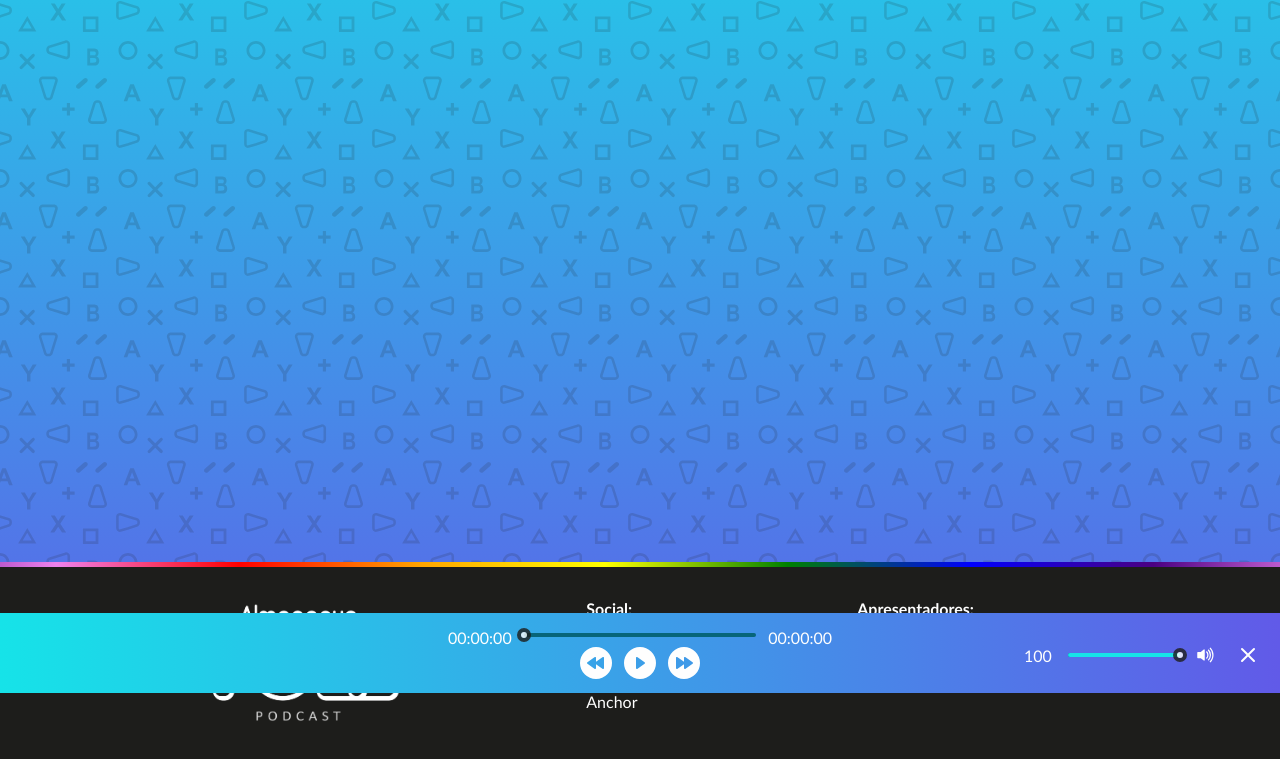
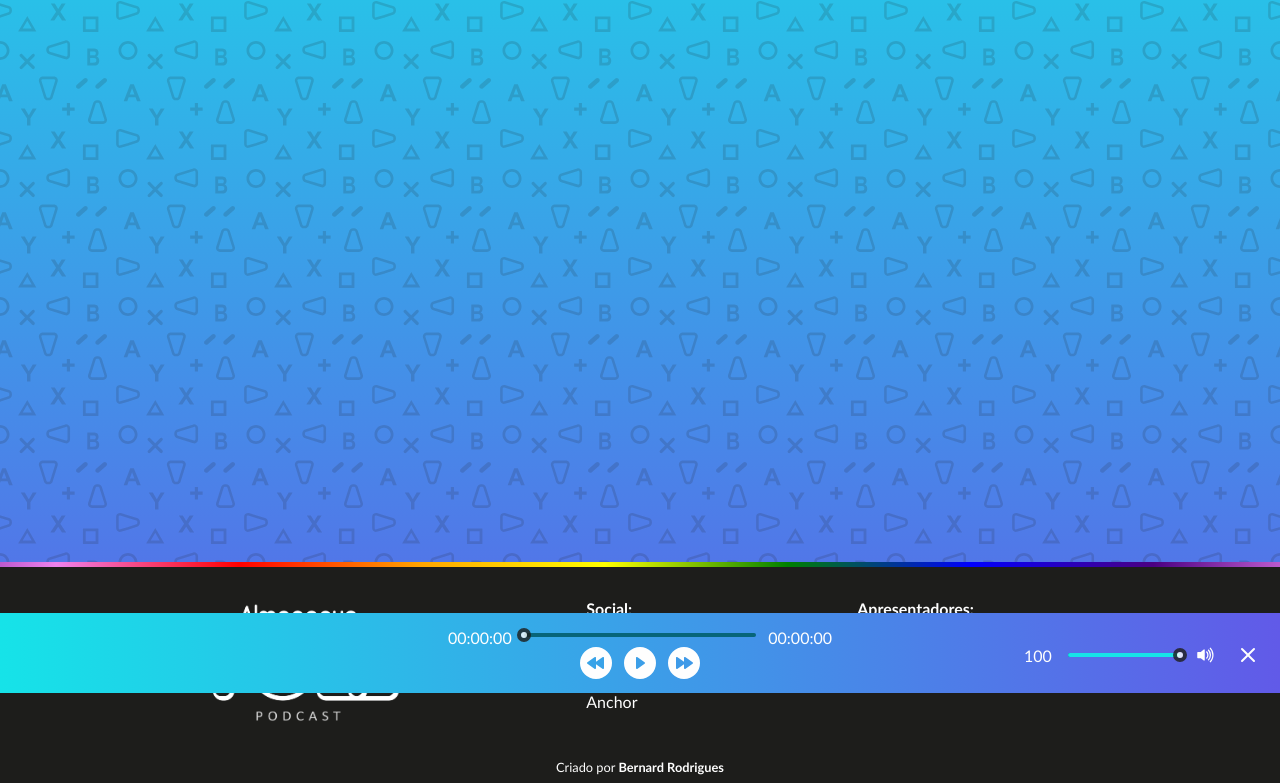
Before and after one commit to bernard-rodrigues/react-almanaquevgm, a React (Vite) app: page / in a window 1280 px wide. Shown: the part 267-1050 px from the top of the page. Before the commit the page ends 1026 px from the top, so only its background shows below. Built offline with nearby package versions, Linux system fonts and the light colour scheme; no server answers.

Commit message:
Link para o github

```diff
--- a/src/components/Footer/index.tsx
+++ b/src/components/Footer/index.tsx
@@ -13,6 +13,7 @@ export function Footer(){
                 <img src={logoBranco} alt="Logo Branco" />
                 <Social />
             </div>
+            <p>Criado por <a href="https://github.com/bernard-rodrigues" target="_blank">Bernard Rodrigues</a></p>
         </footer>
     )
 }
--- a/src/components/Footer/styles.css
+++ b/src/components/Footer/styles.css
@@ -1,5 +1,6 @@
 footer{
     background-color: var(--preto);
+    padding-bottom: 0.5rem;
 }
 
 .footerContainer{
@@ -18,6 +19,18 @@ footer img{
     width: auto;
 }
 
+footer p{
+    color: var(--branco);
+    text-align: center;
+    font-size: 0.8rem;
+}
+
+footer p a{
+    color: var(--branco);
+    font-size: 0.8rem;
+    font-weight: 700;
+}
+
 .bigger{
     margin-bottom: 5rem;
 }
```
